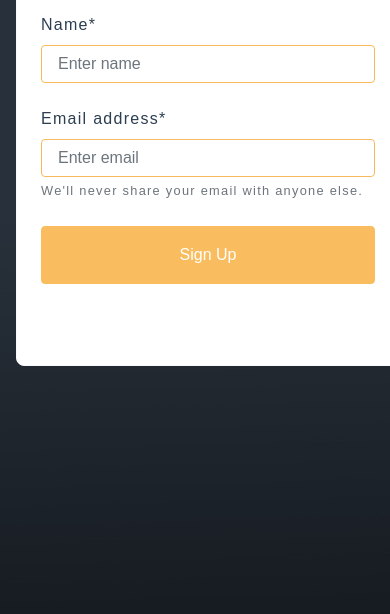
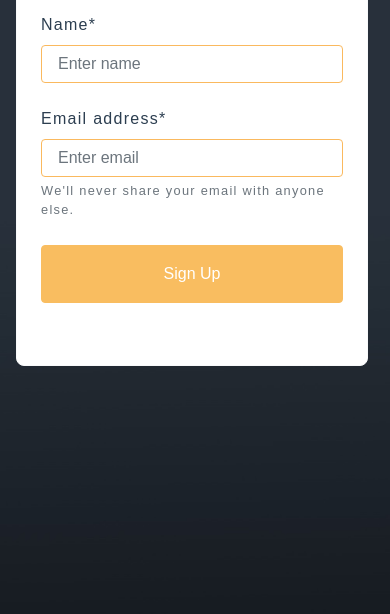
Before and after one commit to NatalyCamacho/LeanMango, a plain HTML site: page index.html in a window 390 px wide. Shown: the part 486-1100 px from the top of the page. Drawn offline with nearby package versions, Linux system fonts and the light colour scheme.

Commit message:
Edited signupform

```diff
--- a/style.css
+++ b/style.css
@@ -186,7 +186,7 @@ footer {
     padding: 1em 2em !important;
   }
   .signup-form {
-    max-width: 24em;
+    max-width: 22em;
     padding: 1.5rem;
   }
   .signup-form-padding {
```
